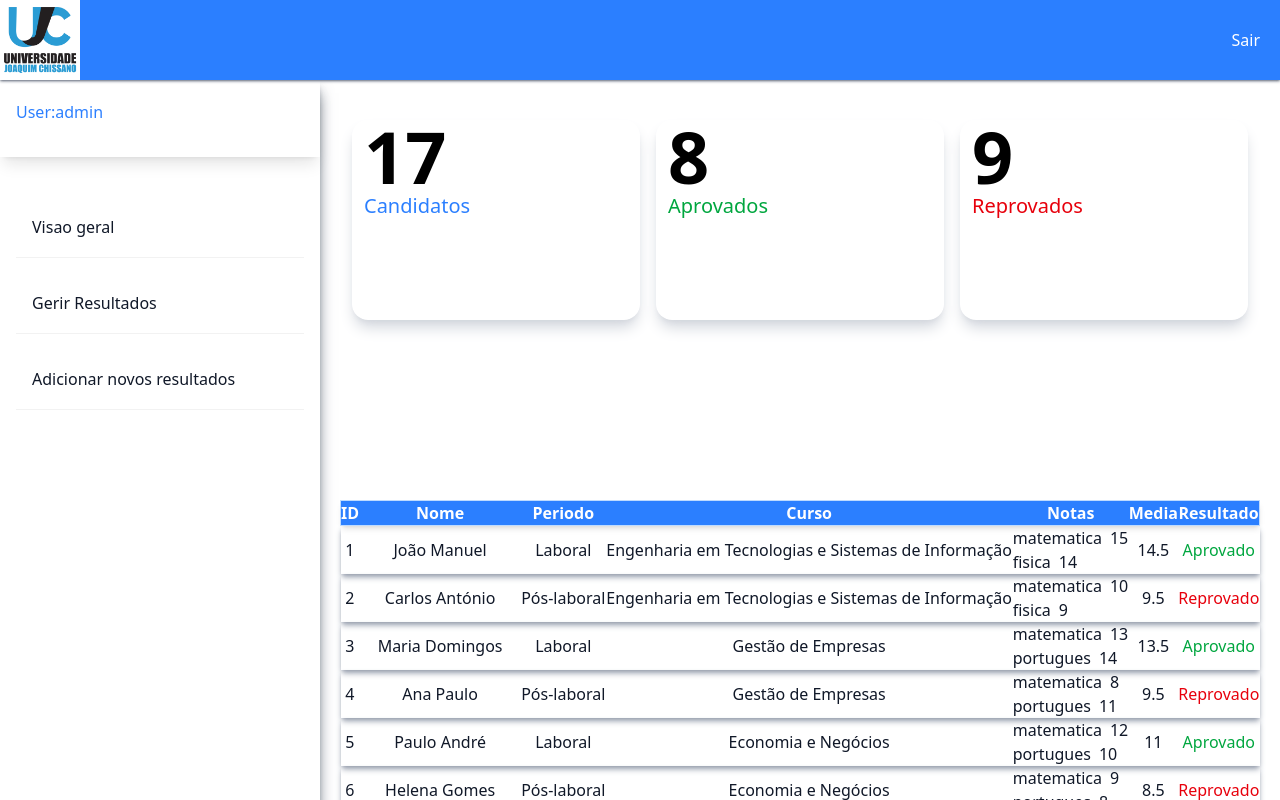
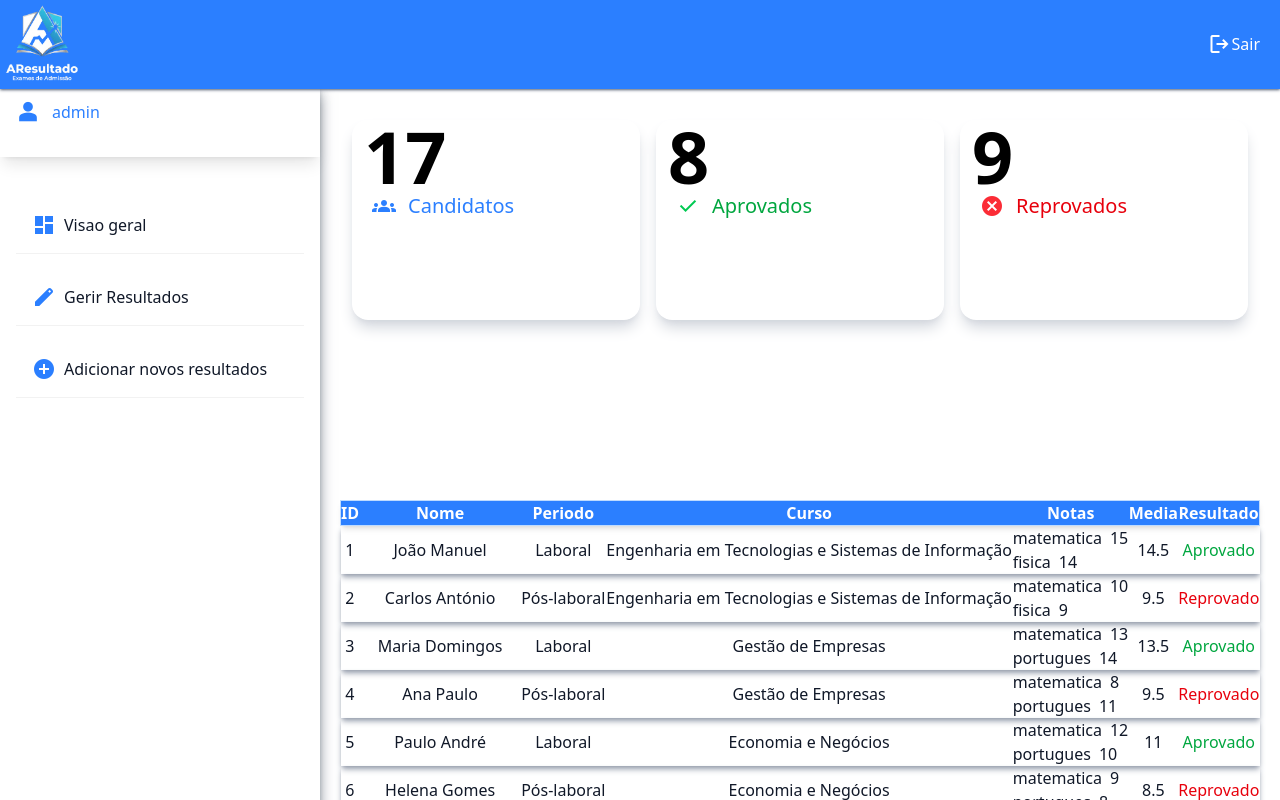
Before and after one commit to Alvaro-Massingue/AResultado-Sistema-de-visualiza-o-dos-resultados-dos-exames-de-admiss-o, a React (Vite) app: page /adminPanel in a window 1280 px wide. Shown: the top 800 px of the page. Built offline with nearby package versions, Linux system fonts and the light colour scheme.

Commit message:
Adiciona icons do google fonts

```diff
--- a/index.html
+++ b/index.html
@@ -2,8 +2,12 @@
 <html lang="en">
   <head>
     <meta charset="UTF-8" />
-    <link rel="icon" type="image/svg+xml" href="/vite.svg" />
+    <link rel="icon" type="image/svg+xml" href="/src/assets/logo.png" />
     <meta name="viewport" content="width=device-width, initial-scale=1.0" />
+    <link
+      rel="stylesheet"
+      href="https://fonts.googleapis.com/css2?family=Material+Symbols+Outlined:opsz,wght,FILL,GRAD@20..48,100..700,0..1,-50..200"
+    />
     <title>AResultado</title>
   </head>
   <body>
--- a/src/App.jsx
+++ b/src/App.jsx
@@ -1,7 +1,7 @@
 import HomePage from "./pages/HomePage";
 import { Routes, Route, useNavigate } from "react-router-dom";
 import Login from "./pages/Login";
-import AdminPanel from "./pages/Admin";
+import AdminPanel from "./pages/AdminPanel";
 
 const App = () => {
 
--- a/src/components/Aside.jsx
+++ b/src/components/Aside.jsx
@@ -1,15 +1,55 @@
 import { userAdd } from "../data/user.mock";
+import { useNavigate } from "react-router-dom";
 
 const Aside = () => {
+  const navigate = useNavigate();
   return (
     <div className="flex flex-col items-center justify-center w-[25%] h-full shadow-lg shadow-gray-600 fixed">
-      <div className="h-[10%] w-full pl-4 pt-5 mb-10 shadow-lg">
-        <p className="text-blue-500">User:{userAdd.name}</p>
+      <div className="h-[10%] w-full pl-4 pt-5 mb-10 shadow-lg flex gap-3">
+        <span
+          className="material-symbols-outlined text-blue-500
+          [font-variation-settings:'FILL'_1,'wght'_800,'GRAD'_0,'opsz'_24]"
+        >
+          person
+        </span>
+        <p className="text-blue-500">{userAdd.name}</p>
       </div>
       <nav className="h-[90%] flex flex-col gap-4 w-[90%] items-start text-gray-900">
-        <button className="cursor-pointer  shadow-2xs w-full h-15 text-start p-4 hover:text-blue-500">Visao geral</button>
-        <button className="cursor-pointer  shadow-2xs w-full h-15 text-start p-4 hover:text-blue-500">Gerir Resultados</button>
-        <button className="cursor-pointer  shadow-2xs w-full h-15 text-start p-4 hover:text-blue-500">Adicionar novos resultados</button>
+        <div className="flex items-center w-full p-4 text-start shadow-2xs gap-2">
+          <span
+            className="material-symbols-outlined text-blue-500
+          [font-variation-settings:'FILL'_1,'wght'_400,'GRAD'_0,'opsz'_24]"
+          >
+            dashboard
+          </span>
+          <button
+          onClick={() => navigate("/adminPanel")}
+           className="cursor-pointer  hover:text-blue-500">
+            Visao geral
+          </button>
+        </div>
+        <div className="flex items-center w-full p-4 text-start shadow-2xs gap-2">
+          <span
+            className="material-symbols-outlined text-blue-500
+          [font-variation-settings:'FILL'_1,'wght'_400,'GRAD'_0,'opsz'_24]"
+          >
+            edit
+          </span>
+          <button className="cursor-pointer  hover:text-blue-500">
+            Gerir Resultados
+          </button>
+        </div>
+        <div className="flex items-center w-full p-4 text-start shadow-2xs gap-2">
+          <span
+            className="material-symbols-outlined text-blue-500
+          [font-variation-settings:'FILL'_1,'wght'_400,'GRAD'_0,'opsz'_24]"
+          >
+            add_circle
+          </span>
+          <button className="cursor-pointer   hover:text-blue-500">
+            Adicionar novos resultados
+          </button>
+        </div>
       </nav>
     </div>
   );
--- a/src/components/Header.jsx
+++ b/src/components/Header.jsx
@@ -32,19 +32,38 @@ const Header = (props) => {
       </div>
       <div className="w-1/2 text-right">
         {props.isAuthenticated ? (
-          <button
+          <div className="flex justify-end">
+            <span
+             onClick={() => navigate("/")}
+              className="material-symbols-outlined  text-white cursor-pointer
+          [font-variation-settings:'FILL'_1,'wght'_400,'GRAD'_0,'opsz'_24]"
+            >
+              logout
+            </span>
+            <button
             onClick={() => navigate("/")}
             className="text-white cursor-pointer"
           >
             Sair
           </button>
+          </div>
+
         ) : (
-          <button
+          <div className="flex justify-end">
+            <span
+              onClick={() => loginPanel()}
+              className="material-symbols-outlined  text-white cursor-pointer
+          [font-variation-settings:'FILL'_1,'wght'_400,'GRAD'_0,'opsz'_24]"
+            >
+              login
+            </span>
+             <button
             onClick={() => loginPanel()}
             className="text-white cursor-pointer"
           >
             Login
           </button>
+          </div>
         )}
       </div>
     </div>
--- a/src/components/HeaderAdimin.jsx
+++ b/src/components/HeaderAdimin.jsx
@@ -14,7 +14,14 @@ const HeaderAdimin = (props) => {
       <div className="flex items-center w-1/2">
         <img src={logo} className="w-15 md:w-20" />
       </div>
-      <div className="w-1/2 text-right">
+      <div className="w-1/2 text-right flex justify-end">
+      <span
+             onClick={() => navigate("/")}
+              className="material-symbols-outlined  text-white cursor-pointer
+          [font-variation-settings:'FILL'_1,'wght'_400,'GRAD'_0,'opsz'_24]"
+            >
+              logout
+            </span>
         <button
           onClick={() => navigate("/")}
           className="text-white cursor-pointer"
--- a/src/components/Overview.jsx
+++ b/src/components/Overview.jsx
@@ -13,21 +13,45 @@ const OverView = () => {
       <div className="flex flex-wrap justify-center mt-10 gap-4 ">
         <div className="w-[30%] h-50 shadow-lg shadow-gray-300 rounded-2xl">
           <h1 className="font-bold text-7xl ml-3 ">{resultsMock.length}</h1>
+          <div className="flex items-center ml-5">
+            <span
+              className="material-symbols-outlined text-blue-500
+          [font-variation-settings:'FILL'_1,'wght'_400,'GRAD'_0,'opsz'_24]"
+            >
+              groups
+            </span>
             <p className="text-xl ml-3 font-light text-blue-500 font-gray-700">
               Candidatos
             </p>
           </div>
+        </div>
         <div className="w-[30%] h-50 shadow-lg shadow-gray-300 rounded-2xl">
           <h1 className="font-bold text-7xl ml-3">{aprovados.length}</h1>
+          <div className="flex items-center ml-5">
+            <span
+              className="material-symbols-outlined  text-green-500
+          [font-variation-settings:'FILL'_1,'wght'_400,'GRAD'_0,'opsz'_24]"
+            >
+              check
+            </span>
             <p className="text-xl ml-3 font-light text-green-600 font-gray-700">
               Aprovados
             </p>
           </div>
+        </div>
         <div className="w-[30%] h-50 shadow-lg shadow-gray-300 rounded-2xl">
           <h1 className="font-bold text-7xl ml-3">{reprovados.length}</h1>
+          <div className="flex items-center ml-5">
+            <span
+              className="material-symbols-outlined text-red-500
+          [font-variation-settings:'FILL'_1,'wght'_400,'GRAD'_0,'opsz'_24]"
+            >
+              cancel
+            </span>
             <p className="text-xl ml-3 font-light text-red-600 font-gray-700">
               Reprovados
             </p>
+          </div>
         </div>
       </div>
       <div className="h-full p-5">
--- a/src/pages/Login.jsx
+++ b/src/pages/Login.jsx
@@ -31,6 +31,7 @@ const Login = () => {
            <p className=" text-gray-700 font-medium w-[80%]">Usuario</p>
         )}
         <input
+
           className="h-10 w-[80%] border border-gray-400 rounded-2xl text-gray-600 outline-0 focus:border focus:border-blue-500 focus:text-blue-500 pl-3"
           type="text"
           placeholder="Adimin"
```
Also changed, not shown: src/assets/logo.png, src/pages/AdminPanel.jsx (renamed from src/pages/Admin.jsx). Lines whose indentation alone changed are shown as unchanged.
